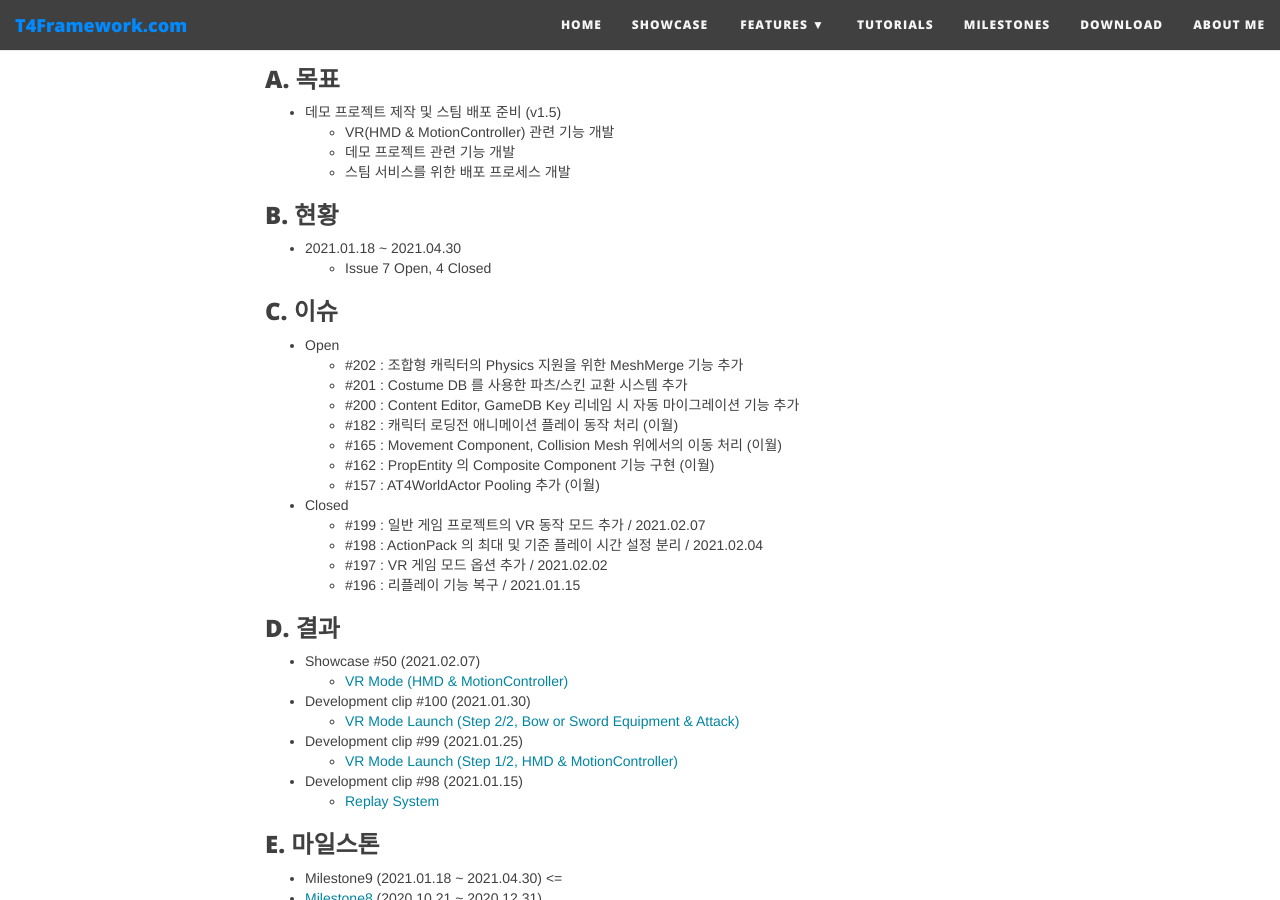
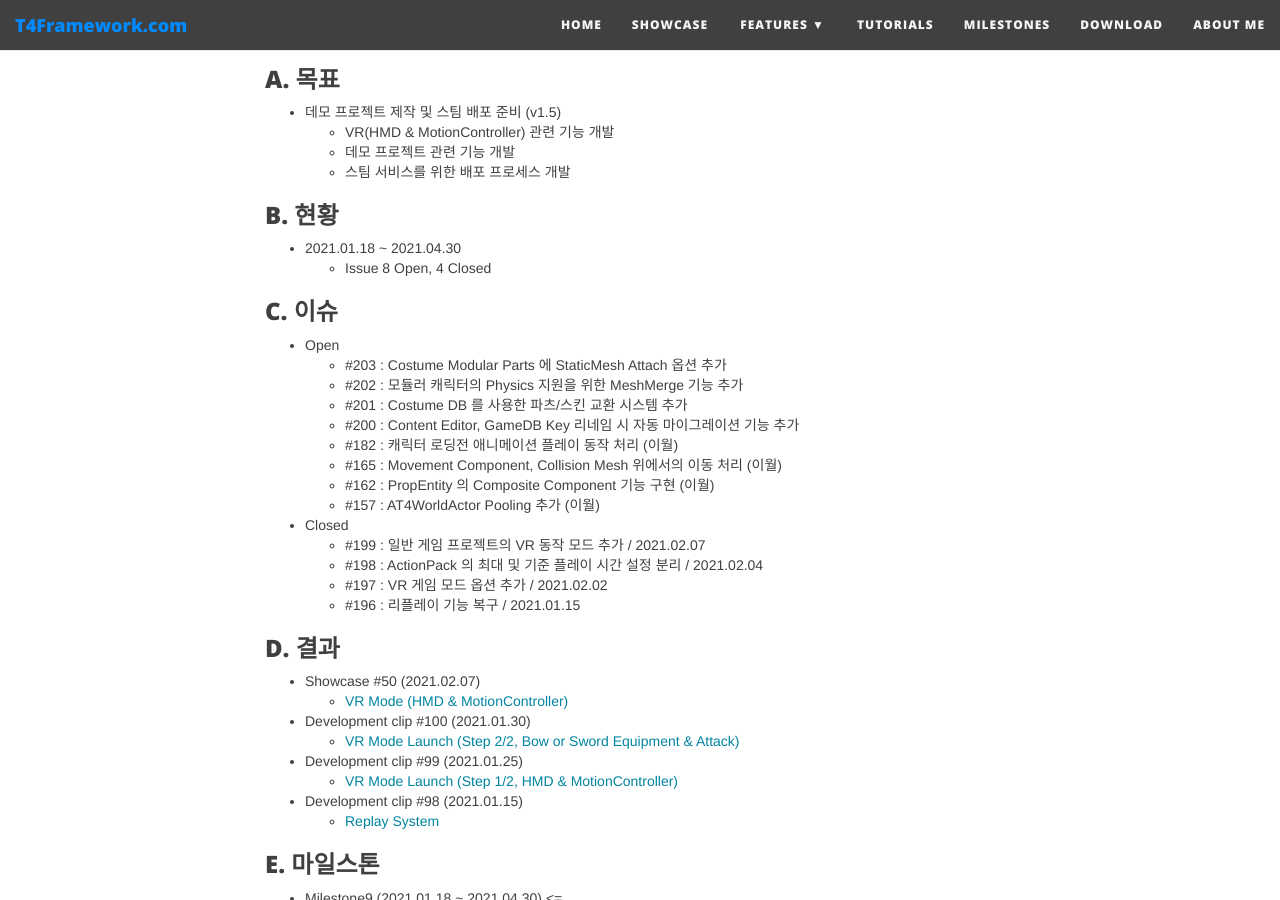
Before and after one commit to T4Framework/T4Framework_WebSite, a Jekyll site: the page built from docs/T4Framework_Milestone9_Achieved.md, in a window 1280 px wide and 900 px high, scrolled down 317 px. Built offline with Jekyll 4.4.1, drawn with Linux system fonts in a browser that asks for light colours; nearby versions of some CDN libraries.

Commit message:
Update T4Framework_Milestone9_Achieved.md

```diff
--- a/docs/T4Framework_Milestone9_Achieved.md
+++ b/docs/T4Framework_Milestone9_Achieved.md
@@ -15,12 +15,13 @@ subtitle: Milestone 9 (2021.01.18 ~ 2021.04.30)
 ### B. 현황
 
 - 2021.01.18 ~ 2021.04.30
-  - Issue 7 Open, 4 Closed
+  - Issue 8 Open, 4 Closed
 
 ### C. 이슈
 
 - Open
-  - #202 : 조합형 캐릭터의 Physics 지원을 위한 MeshMerge 기능 추가
+  - #203 : Costume Modular Parts 에 StaticMesh Attach 옵션 추가
+  - #202 : 모듈러 캐릭터의 Physics 지원을 위한 MeshMerge 기능 추가
   - #201 : Costume DB 를 사용한 파츠/스킨 교환 시스템 추가
   - #200 : Content Editor, GameDB Key 리네임 시 자동 마이그레이션 기능 추가
   - #182 : 캐릭터 로딩전 애니메이션 플레이 동작 처리 (이월)
```
